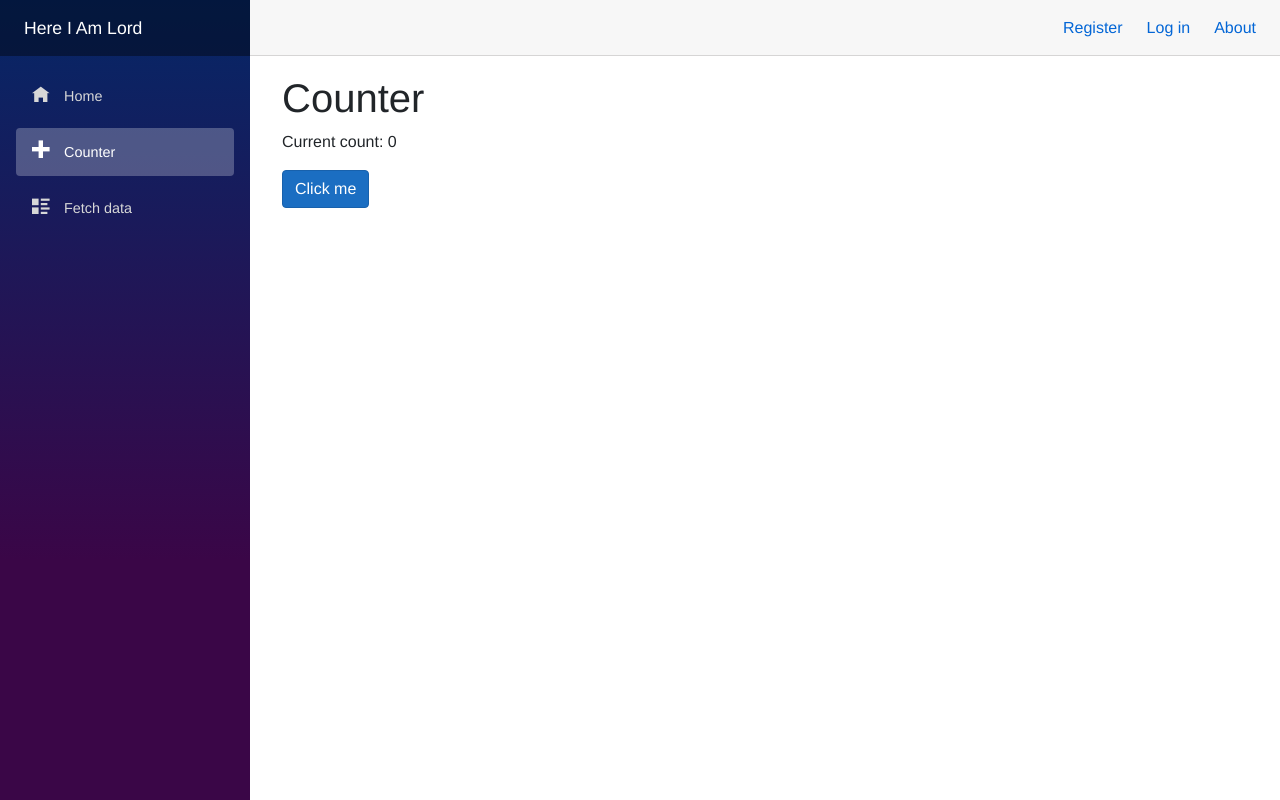
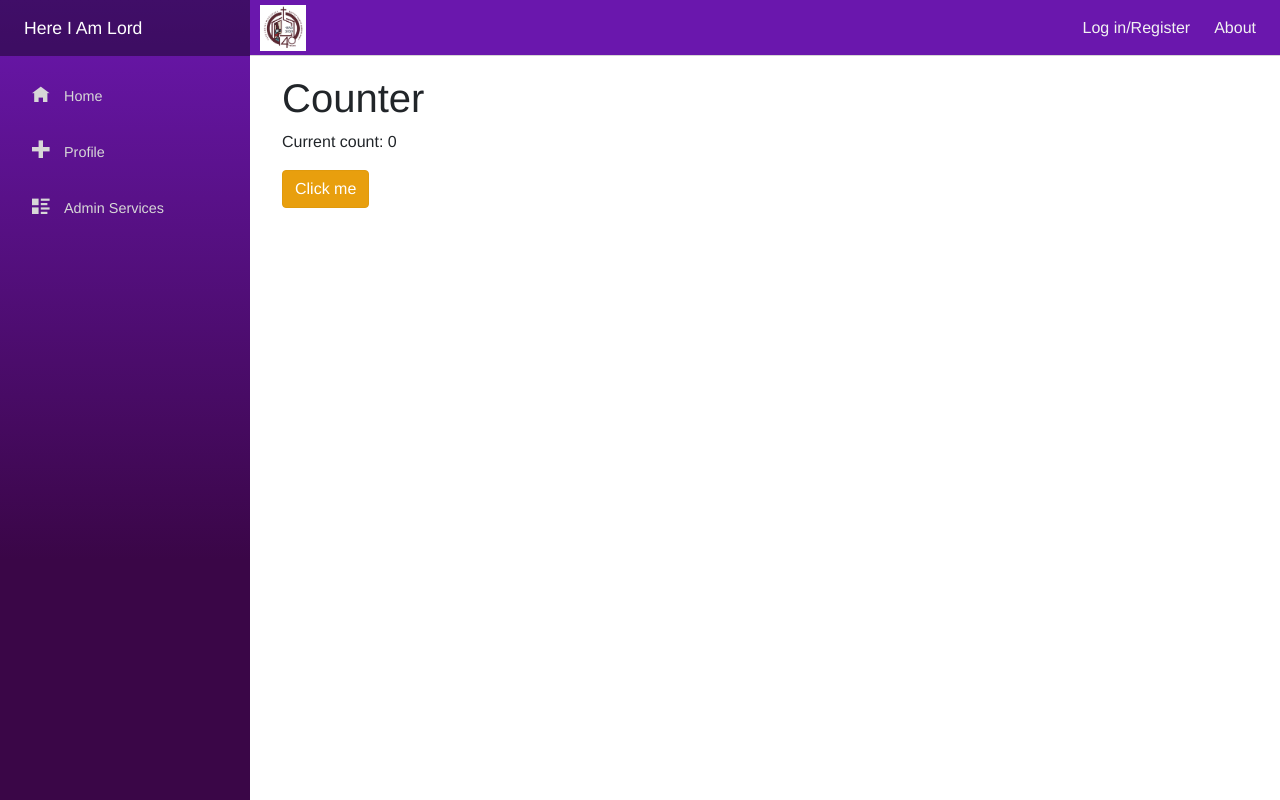
Before and after one commit to BlackHouseDeveloper/HereIAmLordWeb, an ASP.NET Core app: page /counter in a window 1280 px wide. Run offline with ASP.NET Core 8, Linux system fonts and the light colour scheme.

Commit message:
Changes made. still need to do profile and admin changes

```diff
--- /dev/null
+++ b/Web/Pages/Profile.razor
@@ -0,0 +1,6 @@
+@page "/profile"
+<h3>Component1</h3>
+
+@code {
+
+}
--- a/Web/Shared/Button.razor
+++ b/Web/Shared/Button.razor
@@ -1,8 +1,8 @@
 @using BlazorAnimation
 
     <div class="corona-bottom d-flex flex-grow-1 justify-content-center align-items-center">
-        <BlazorAnimation.Animation Effect="@gameAnimation" Speed="Speed.Fast" Delay="Delay.None">
-            <input disabled="@taskRunning" class="corona-button align-middle" type="image" src="./images/ui/cross_button.png" @onclick="@InvokeParentDislikedCard" />
+        <BlazorAnimation.Animation Effect="@gameAnimation" Speed="Speed.Fast" Delay="Delay.None" >
+            <input disabled="@taskRunning" class="corona-button align-middle " type="image" src="./images/ui/cross_button.png" @onclick="@InvokeParentDislikedCard" />
             <input disabled="@taskRunning" class="corona-button align-middle" type="image" src="./images/ui/heart_button_test.png" @onclick="@InvokeParentLikedCard" />
         </BlazorAnimation.Animation>
     </div>
--- a/Web/Shared/LoginDisplay.razor
+++ b/Web/Shared/LoginDisplay.razor
@@ -5,8 +5,8 @@
             <button type="submit" class="nav-link btn btn-link">Log out</button>
         </form>
     </Authorized>
+        <a href="Identity/Account/Register" >Register</a>
     <NotAuthorized>
-        <a href="Identity/Account/Register" >Register</a>
-        <a href="Identity/Account/Login" >Log in</a>
+        <a href="Identity/Account/Login" >Log in/Register</a>
     </NotAuthorized>
 </AuthorizeView>
--- a/Web/Shared/MainLayout.razor
+++ b/Web/Shared/MainLayout.razor
@@ -6,6 +6,13 @@
         color: orange;
         padding: 10px;
     }
+
+    .left {
+        position: absolute;
+        height: inherit;
+        width: auto;
+        padding-left: 10px;
+    }
 </style>
 
 <div class="sidebar ">
@@ -13,7 +20,8 @@
 </div>
 
 <div class="main">
-    <div class="top-row px-4 auth">
+    <div class="top-row px-4 auth navbar-dark">
+        <img class="left" src="./images/ui/CadeChapelLogo.jpg">
         <LoginDisplay />
         <a href="https://docs.microsoft.com/aspnet/" target="_blank">About</a>
     </div>
--- a/Web/Shared/NavMenu.razor
+++ b/Web/Shared/NavMenu.razor
@@ -13,13 +13,13 @@
             </NavLink>
         </li>
         <li class="nav-item px-3">
-            <NavLink class="nav-link" href="counter">
-                <span class="oi oi-plus" aria-hidden="true"></span> Counter
+            <NavLink class="nav-link" href="profile">
+                <span class="oi oi-plus" aria-hidden="true"></span> Profile
             </NavLink>
         </li>
         <li class="nav-item px-3">
-            <NavLink class="nav-link" href="fetchdata">
-                <span class="oi oi-list-rich" aria-hidden="true"></span> Fetch data
+            <NavLink class="nav-link" href="admin">
+                <span class="oi oi-list-rich" aria-hidden="true"></span> Admin Services
             </NavLink>
         </li>
     </ul>
--- a/Web/wwwroot/css/site.css
+++ b/Web/wwwroot/css/site.css
@@ -5,13 +5,13 @@ html, body {
 }
 
 a, .btn-link {
-    color: #0366d6;
+    color: #f2f2f2;
 }
 
 .btn-primary {
     color: #fff;
-    background-color: #1b6ec2;
-    border-color: #1861ac;
+    background-color: #e89f0e;
+    border-color: #e09a0d;
 }
 
 app {
@@ -30,8 +30,10 @@ app {
     flex: 1;
 }
 
+
+
     .main .top-row {
-        background-color: #f7f7f7;
+        background-color: rgb(106, 23, 173);
         border-bottom: 1px solid #d6d5d5;
         justify-content: flex-end;
     }
@@ -47,7 +49,8 @@ app {
 }
 
 .sidebar {
-    background-image: linear-gradient(180deg, rgb(5, 39, 103) 0%, #3a0647 70%);
+    background-image: linear-gradient(180deg, rgb(106, 23, 173) 0%, #3a0647 70%);
+    /*106, 23, 173*/
 }
 
     .sidebar .top-row {
@@ -56,6 +59,7 @@ app {
 
     .sidebar .navbar-brand {
         font-size: 1.1rem;
+
     }
 
     .sidebar .oi {
@@ -96,6 +100,7 @@ app {
                 background-color: rgba(255,255,255,0.1);
                 color: white;
             }
+
 
 .content {
     padding-top: 1.1rem;
@@ -213,8 +218,8 @@ app {
 }
 
 .corona-card {
-    background: rgb(248,207,240);
-    background: linear-gradient(180deg, rgba(248,207,240,1) 0%, rgba(232,220,233,1) 100%);
+    background: rgb(106, 23, 173);
+    background: linear-gradient(180deg, rgb(106, 23, 173) 0%, #3a0647 70%);
     -webkit-border-radius: 10px;
     -moz-border-radius: 10px;
     border: none;
@@ -233,6 +238,7 @@ app {
 }
 
 .corona-button {
+    padding-top: 5px;
     width: 10vh;
     object-fit: contain;
     filter: drop-shadow(1px 1px 0.5px gray);
@@ -271,11 +277,18 @@ app {
 .corona-card-overlay {
     left: 8%;
     text-align: left;
-    padding-bottom: 2;
+
 }
 
 .corona-card-name {
     filter: drop-shadow(1px 0px 1px gray);
+}
+
+.left {
+    position: absolute;
+    left: 0px;
+    width: 30px;
+    padding: 5px;
 }
 
 /* Ripple Effect */
@@ -323,7 +336,7 @@ app {
         animation-duration: 1s;
     }
 
-.corona-card:homver:before, .corona-card:focus:before, .corona-card:active:before {
+.corona-card:hover:before, .corona-card:focus:before, .corona-card:active:before {
     -webkit-animation-name: hvr-ripple-out;
     animation-name: hvr-ripple-out;
 }
```
Also changed, not shown: Web/Pages/Admin.razor (added, +7 -0 lines), Web/Pages/Index.razor (+4 -4 lines), Web/Pages/_Host.cshtml (line endings or trailing spaces), Web/Web.csproj, Web/wwwroot/images/ui/CadeChapelLogo.jpg (added).
